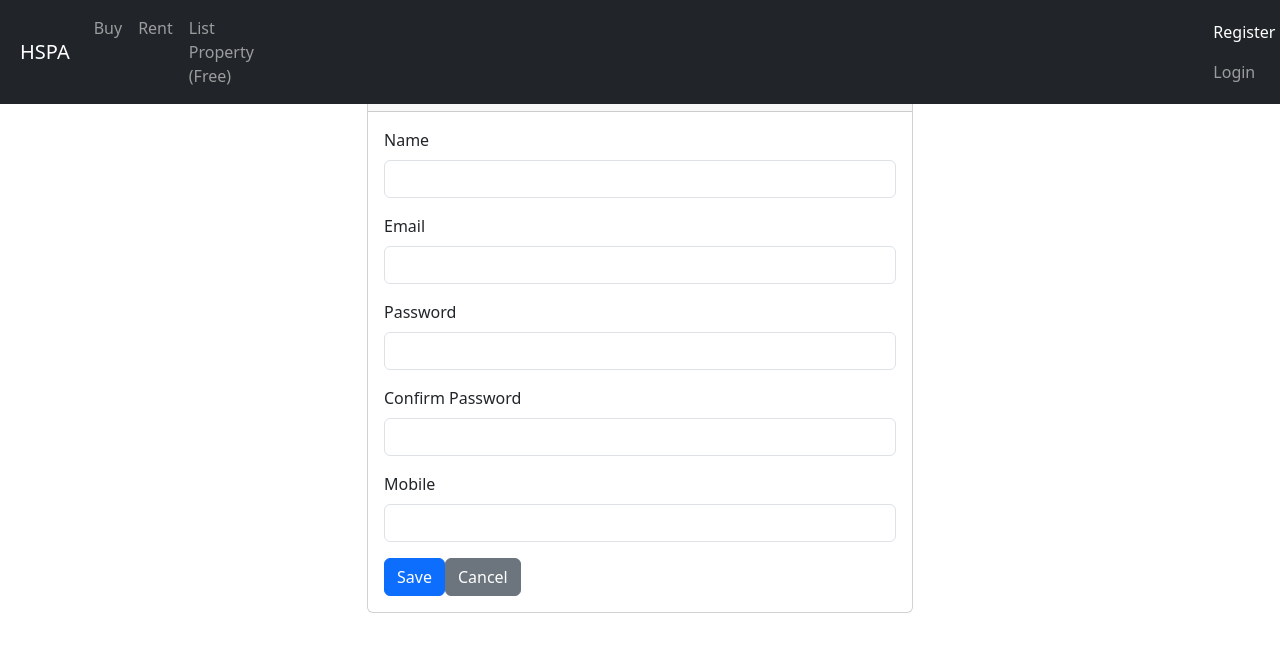
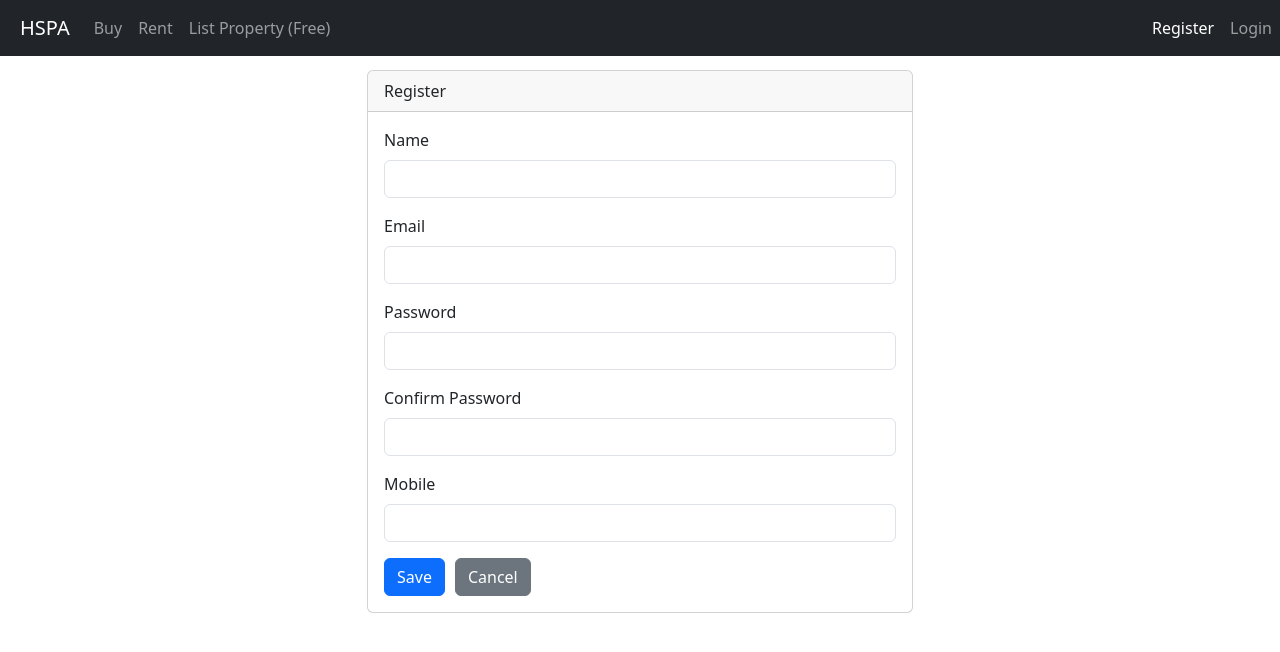
Before and after one commit to Al1nn/Housing-Web-Application, an Angular app in the folder Frontend/: page /user/register in a window 1280 px wide. Shown: the top 652 px of the page. Built offline with nearby package versions, Linux system fonts and the light colour scheme.

Commit message:
Fixed position of Login and Register

```diff
--- a/Frontend/src/app/nav-bar/nav-bar.component.html
+++ b/Frontend/src/app/nav-bar/nav-bar.component.html
@@ -16,7 +16,7 @@
       </li>
 
     </ul>
-    <div class="user-bar" style="margin-left: 79%;">
+    <div class="user-bar" style="margin-left: auto;">
       <ul class="nav navbar-nav">
         <li class="nav-item">
           <a class="nav-link"
--- a/Frontend/src/app/user/user-register/user-register.component.html
+++ b/Frontend/src/app/user/user-register/user-register.component.html
@@ -70,7 +70,7 @@
 
         <div class="form-group col-12">
           <button type="submit" class="btn btn-primary">Save</button>
-          <button type="reset" class="btn btn-secondary ml-2">Cancel</button>
+          <button type="reset" class="btn btn-secondary ml-2" style="margin-left: 10px;">Cancel</button>
         </div>
         <!-- Form Values : {{registerationForm.value | json}} <br/>
         Form Status : {{registerationForm.valid | json}} -->
```
